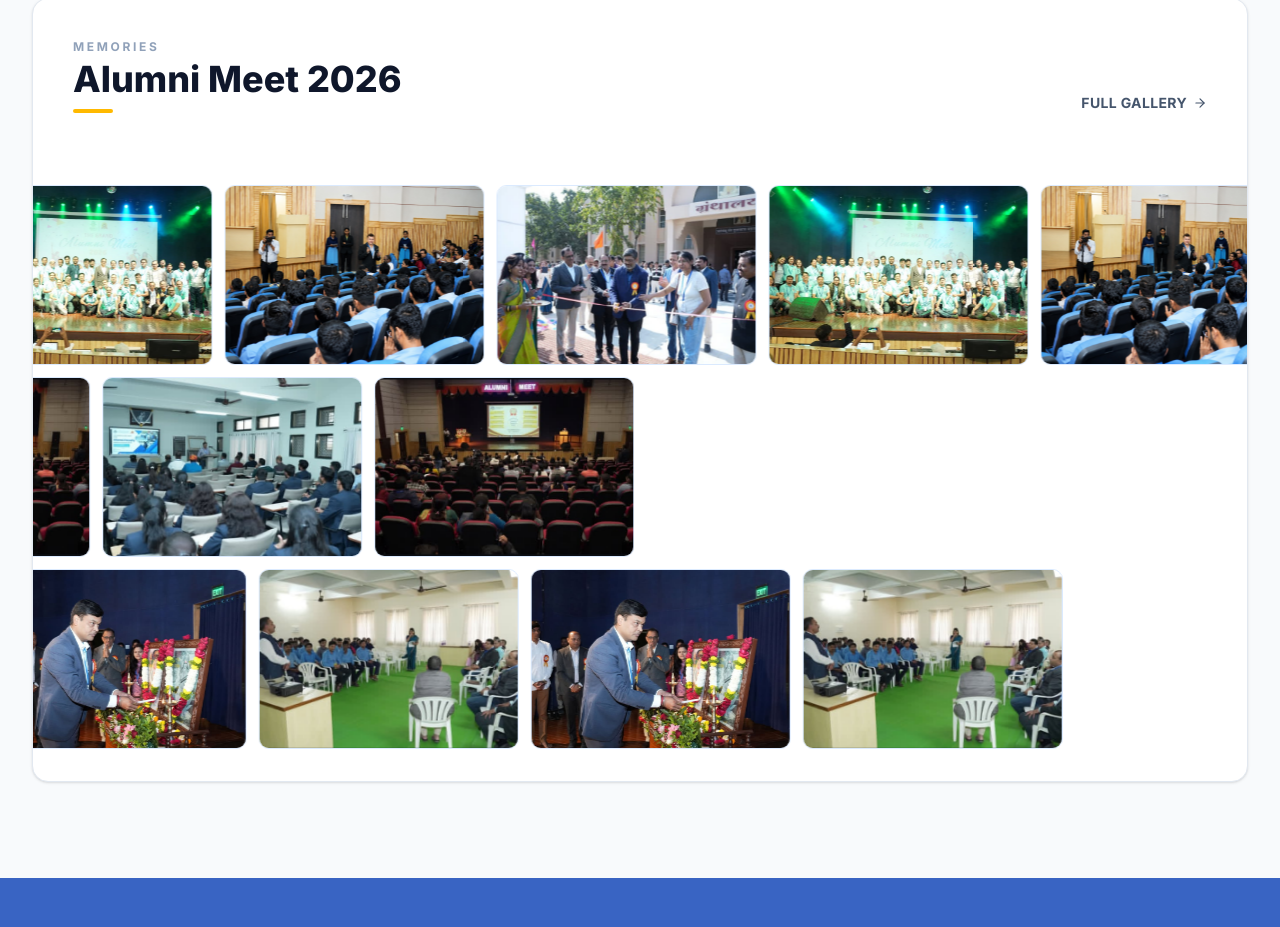
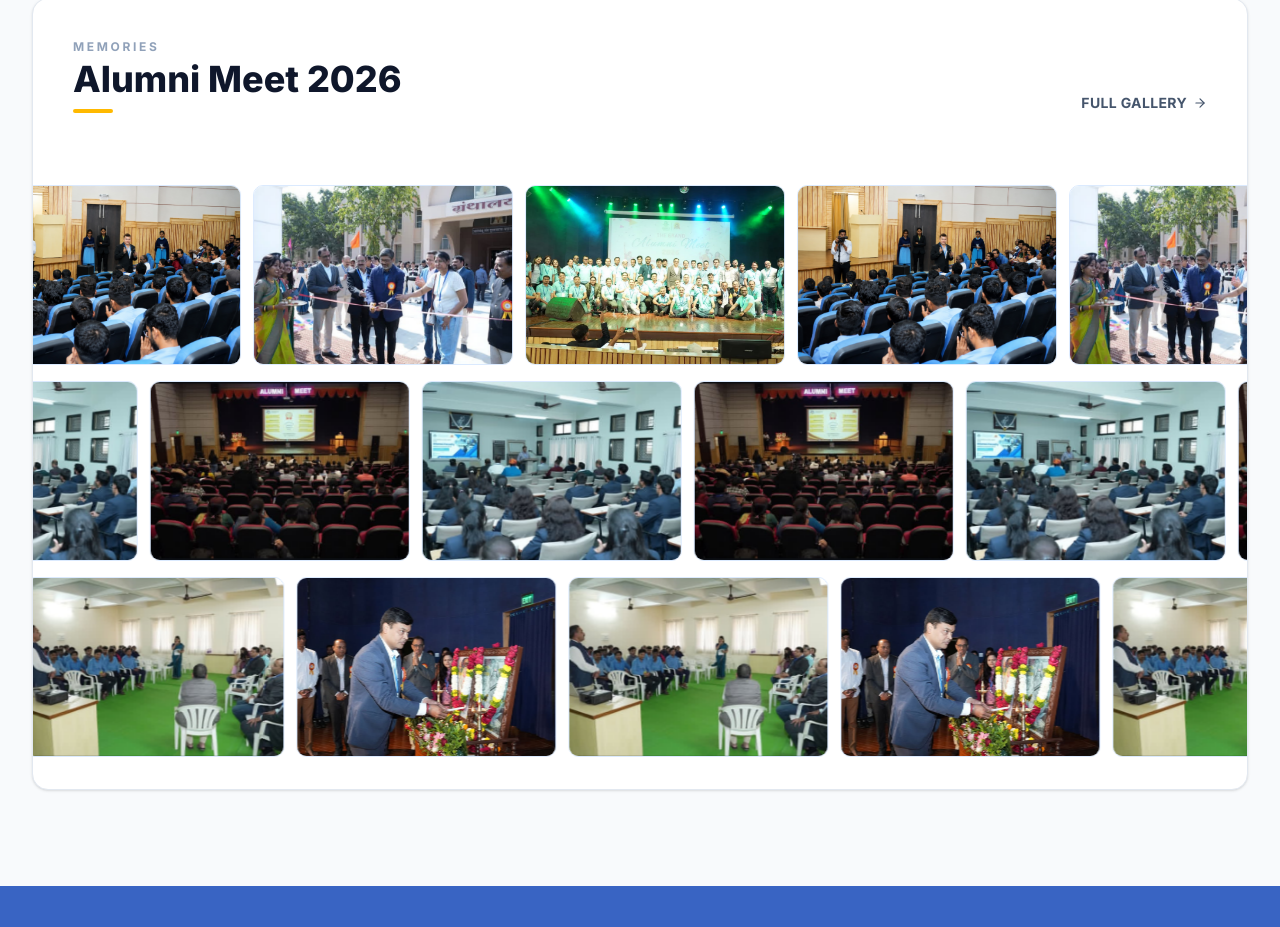
Before and after one commit to ssgmce-website/AluminiPortalFronted, a React (Vite) app: page / in a window 1280 px wide. Shown: the part 4209-5136 px from the top of the page. Built offline with nearby package versions, Linux system fonts and the light colour scheme; no server answers.

Commit message:
fix gallery in home section

```diff
--- a/src/pages/HomePage.jsx
+++ b/src/pages/HomePage.jsx
@@ -1,4 +1,4 @@
-import { useState, useEffect, useRef, memo } from 'react';
+import { useState, useEffect, useRef, memo, useMemo } from 'react';
 import { Link } from 'react-router-dom';
 import { motion, useInView } from 'framer-motion';
 import {
@@ -140,6 +140,54 @@ const galleryRow3 = [
   { src: meet2026Inauguration, alt: 'Inauguration Ceremony — Alumni Meet 2026' },
   { src: meet2026Session, alt: 'Student Interaction Session — Alumni Meet 2026' },
 ];
+
+
+function HomeGalleryMarqueeRow({ images, direction = "left", speed = 70 }) {
+  const duplicated = useMemo(() => {
+    if (!images.length) return [];
+
+    let copies = Math.max(4, Math.ceil(20 / images.length));
+    if (copies % 2 !== 0) copies += 1;
+
+    const result = [];
+    for (let c = 0; c < copies; c++) {
+      images.forEach((img, i) => {
+        result.push({ ...img, _key: `${c}-${i}` });
+      });
+    }
+
+    return result;
+  }, [images]);
+
+  if (!images.length) return null;
+
+  const itemsShifted = duplicated.length / 2;
+  const dynamicDuration = itemsShifted * (speed / 12);
+
+  const animClass =
+    direction === "left"
+      ? "gallery-marquee-track-left"
+      : "gallery-marquee-track-right";
+
+  return (
+    <div className="gallery-marquee-row">
+      <div
+        className={`gallery-marquee-track ${animClass}`}
+        style={{ "--marquee-speed": `${dynamicDuration}s` }}
+      >
+        {duplicated.map((img) => (
+          <div key={img._key} className="gallery-marquee-item">
+            <img src={img.src} alt={img.alt} loading="lazy" draggable="false" />
+            <div className="gallery-marquee-item-overlay" aria-hidden="true">
+              <span>{img.alt}</span>
+            </div>
+          </div>
+        ))}
+      </div>
+    </div>
+  );
+}
+
 
 // ─── HOME PAGE ────────────────────────────────────────────────────────────────
 export default function HomePage() {
@@ -377,43 +425,10 @@ export default function HomePage() {
         <div className="p-8 md:p-10">
           <SectionHeader eyebrow="Memories" title="Alumni Meet 2026" cta="Full Gallery" href="/gallery" />
         </div>
-        <div className="space-y-3 pb-8" aria-label="Alumni meet photo gallery">
-          <div className="gallery-marquee-row">
-            <div className="gallery-marquee-track gallery-marquee-track-left" style={{ '--marquee-speed': '65s' }}>
-              {[...galleryRow1, ...galleryRow1].map((img, i) => (
-                <div key={`r1-${i}`} className="gallery-marquee-item">
-                  <img src={img.src} alt={img.alt} loading="lazy" />
-                  <div className="gallery-marquee-item-overlay" aria-hidden="true">
-                    <span>{img.alt}</span>
-                  </div>
-                </div>
-              ))}
-            </div>
-          </div>
-          <div className="gallery-marquee-row">
-            <div className="gallery-marquee-track gallery-marquee-track-right" style={{ '--marquee-speed': '55s' }}>
-              {[...galleryRow2, ...galleryRow2].map((img, i) => (
-                <div key={`r2-${i}`} className="gallery-marquee-item">
-                  <img src={img.src} alt={img.alt} loading="lazy" />
-                  <div className="gallery-marquee-item-overlay" aria-hidden="true">
-                    <span>{img.alt}</span>
-                  </div>
-                </div>
-              ))}
-            </div>
-          </div>
-          <div className="gallery-marquee-row">
-            <div className="gallery-marquee-track gallery-marquee-track-left" style={{ '--marquee-speed': '75s' }}>
-              {[...galleryRow3, ...galleryRow3].map((img, i) => (
-                <div key={`r3-${i}`} className="gallery-marquee-item">
-                  <img src={img.src} alt={img.alt} loading="lazy" />
-                  <div className="gallery-marquee-item-overlay" aria-hidden="true">
-                    <span>{img.alt}</span>
-                  </div>
-                </div>
-              ))}
-            </div>
-          </div>
+        <div className="flex flex-col gap-4 overflow-hidden pb-8" aria-label="Alumni meet photo gallery">
+          <HomeGalleryMarqueeRow images={galleryRow1} direction="left" speed={65} />
+          <HomeGalleryMarqueeRow images={galleryRow2} direction="right" speed={55} />
+          <HomeGalleryMarqueeRow images={galleryRow3} direction="left" speed={75} />
         </div>
       </section>
 
```
